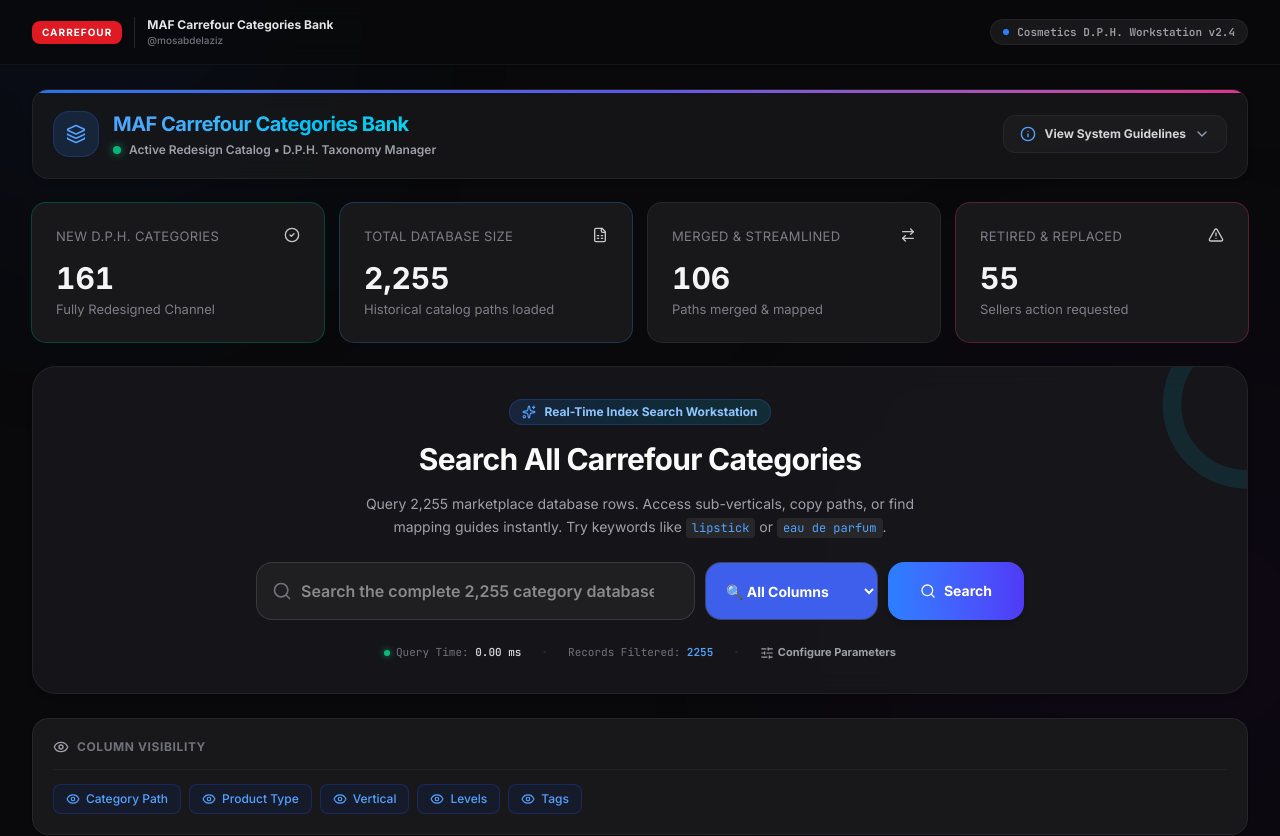
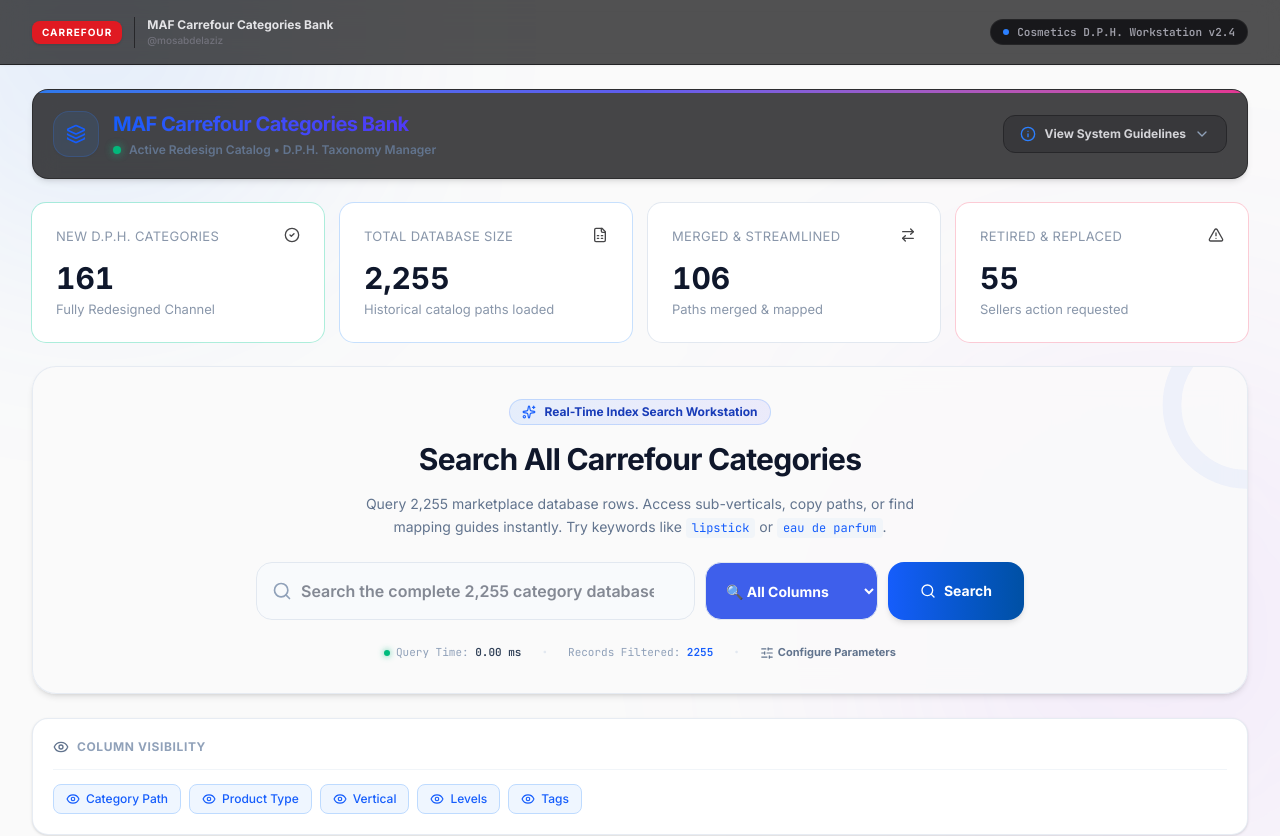
Before and after one commit to abcmosta/MAF-Carrefour-Categories-Bank, a React (Vite) app: page / in a window 1280 px wide. Shown: the top 836 px of the page. Built offline with nearby package versions, Linux system fonts and the light colour scheme.

Commit message:
fix(theme): remove permanent dark enforcement; render light by default

```diff
--- a/src/App.tsx
+++ b/src/App.tsx
@@ -67,7 +67,7 @@ export default function App() {
 
   // Force Dark Mode permanently (application is dark-theme only)
   useEffect(() => {
-    document.documentElement.classList.add("dark");
+    document.documentElement.classList.remove("dark");
   }, []);
 
   // Reset pagination when query, tab, or filters change
@@ -453,7 +453,7 @@ export default function App() {
   };
 
   return (
-    <div className="min-h-screen pb-20 font-sans relative bg-zinc-950 text-zinc-100 dark" id="app-root-container">
+    <div className="min-h-screen pb-20 font-sans relative bg-[#fafafa] text-zinc-900" id="app-root-container">
       {/* Decorative ambient background glows for HeroUI dark mode branding */}
       <div className="absolute top-[-10%] left-[-10%] w-[450px] h-[450px] rounded-full bg-blue-500/10 dark:bg-blue-600/5 blur-[120px] pointer-events-none select-none z-0" />
       <div className="absolute top-[20%] right-[-10%] w-[500px] h-[500px] rounded-full bg-purple-500/10 dark:bg-purple-600/5 blur-[140px] pointer-events-none select-none z-0" />
```
